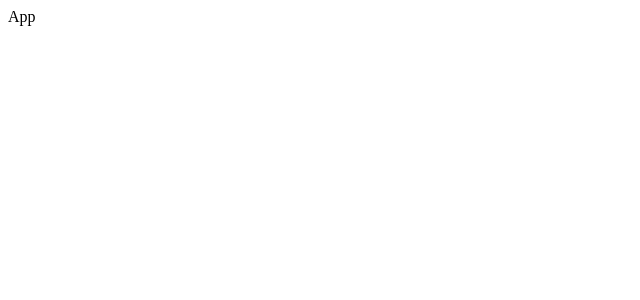
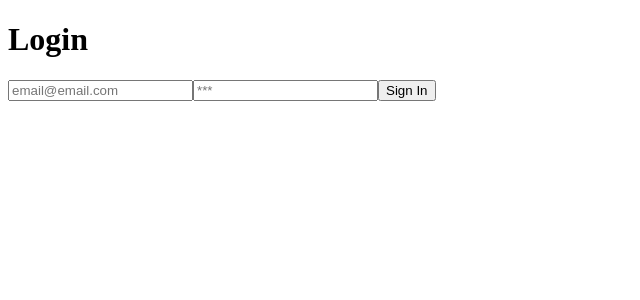
Before and after one commit to fl0rchus/basic-auth-app, a React (Vite) app in the folder client/: page / in a window 1280 px wide. Shown: the top 300 px of the page, without its empty margins (0-640 px from the left). Built offline with nearby package versions, Linux system fonts and the light colour scheme.

Commit message:
login page connected to backend

```diff
--- a/client/package.json
+++ b/client/package.json
@@ -9,6 +9,7 @@
     "preview": "vite preview"
   },
   "dependencies": {
+    "axios": "^1.2.3",
     "react": "^18.2.0",
     "react-dom": "^18.2.0"
   },
--- a/client/src/App.tsx
+++ b/client/src/App.tsx
@@ -1,5 +1,7 @@
+import Login from "./pages/Login";
+
 const App = () => {
-  return <div>App</div>;
+  return <Login />;
 };
 
 export default App;
--- /dev/null
+++ b/client/src/api/auth.ts
@@ -0,0 +1,8 @@
+import axios from "axios";
+
+export const loginRequest = (email: string, password: string) => {
+  return axios.post("http://localhost:3000/login", {
+    email,
+    password,
+  });
+};
--- /dev/null
+++ b/client/src/pages/Login.tsx
@@ -0,0 +1,26 @@
+import React from "react";
+import { loginRequest } from "../api/auth";
+
+const Login = () => {
+  const handleSubmit = async (e: React.FormEvent<HTMLFormElement>) => {
+    e.preventDefault();
+    const email = (e.currentTarget.elements[0] as HTMLInputElement).value;
+    const password = (e.currentTarget.elements[1] as HTMLInputElement).value;
+
+    const resLogin = await loginRequest(email, password);
+    console.log(resLogin);
+  };
+
+  return (
+    <div>
+      <h1>Login</h1>
+      <form onSubmit={handleSubmit}>
+        <input type="email" placeholder="email@email.com" />
+        <input type="password" placeholder="***" />
+        <button>Sign In</button>
+      </form>
+    </div>
+  );
+};
+
+export default Login;
```
Also changed, not shown: 2 other files (tests, documents, lock files or other folders).
